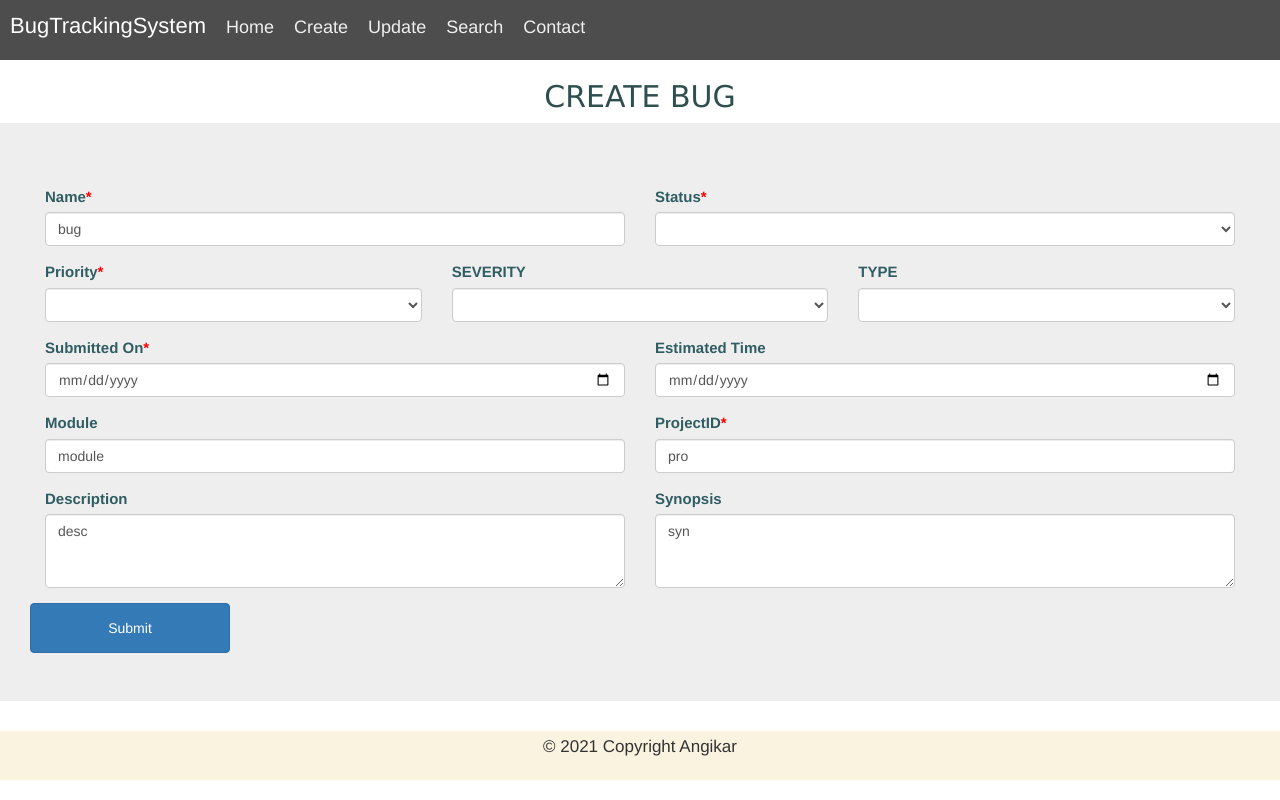
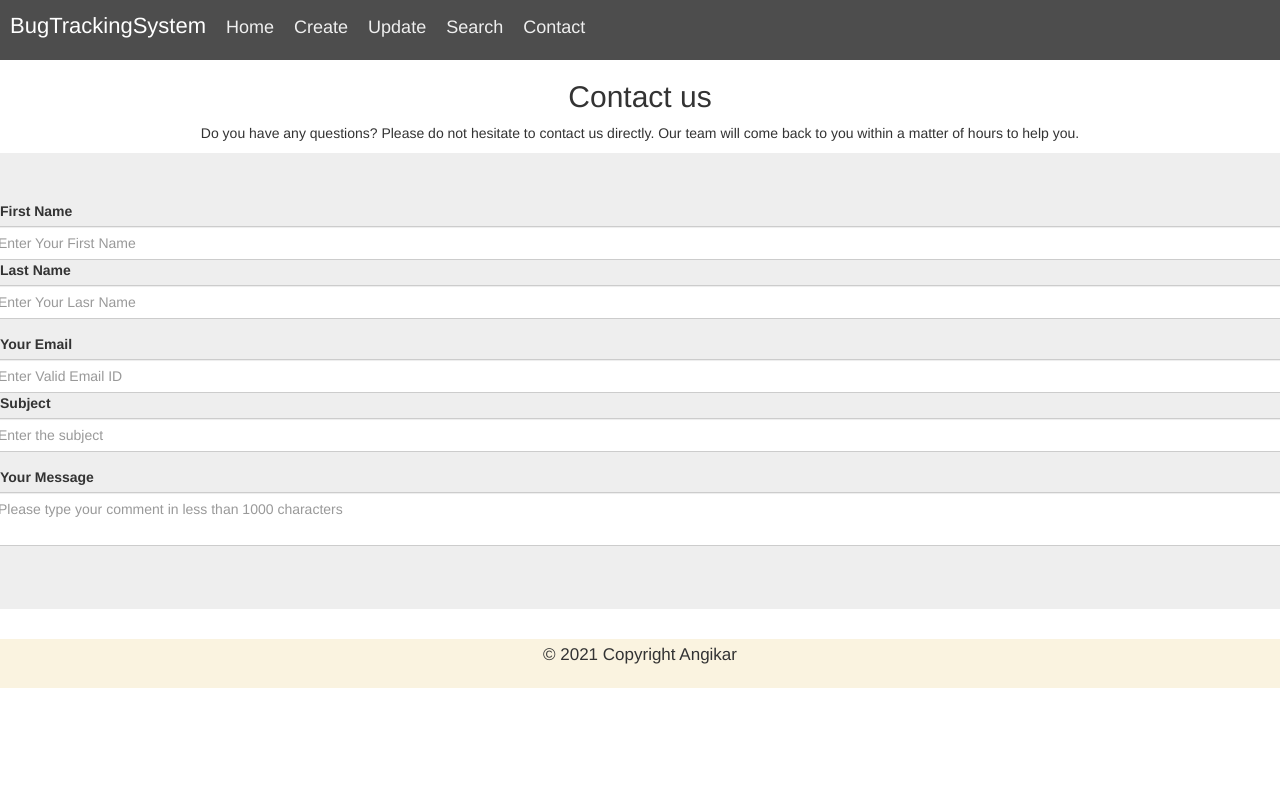
Before and after one commit to ibmtrainingarc/BTS_Angular, an Angular app: page /contact in a window 1280 px wide. Built offline with nearby package versions, Linux system fonts and the light colour scheme.

Commit message:
added validations

```diff
--- a/src/app/Bug.ts
+++ b/src/app/Bug.ts
@@ -4,7 +4,7 @@ import { STATUS } from "./STATUS";
 import { TYPE } from "./TYPE";
 
 export class Bug{
-  name:String="bug";
+  name:String = '';
   status:STATUS=STATUS.NEW;
   priority:PRIORITY=PRIORITY.LOW;
   severity:SEVERITY=SEVERITY.LOW;
--- a/src/app/app.component.html
+++ b/src/app/app.component.html
@@ -1,4 +1,5 @@
 <app-header></app-header>
-<app-bug-form></app-bug-form>
+<!-- <app-bug-form></app-bug-form> -->
 <!-- <app-searchbug></app-searchbug> -->
+<router-outlet></router-outlet>
 <app-footer></app-footer>
--- a/src/app/bug-form/bug-form.component.html
+++ b/src/app/bug-form/bug-form.component.html
@@ -1,29 +1,52 @@
 <!DOCTYPE html>
 <html lang="en">
-
   <head>
-    <meta charset="UTF-8">
-    <meta http-equiv="X-UA-Compatible" content="IE=edge">
-    <meta name="viewport" content="width=device-width, initial-scale=1.0">
-    <link rel="stylesheet" type="text/css" href="bug-form.component.css">
-    <link rel="stylesheet" href="https://maxcdn.bootstrapcdn.com/bootstrap/3.4.1/css/bootstrap.min.css">
+    <meta charset="UTF-8" />
+    <meta http-equiv="X-UA-Compatible" content="IE=edge" />
+    <meta name="viewport" content="width=device-width, initial-scale=1.0" />
+    <link rel="stylesheet" type="text/css" href="bug-form.component.css" />
+    <link
+      rel="stylesheet"
+      href="https://maxcdn.bootstrapcdn.com/bootstrap/3.4.1/css/bootstrap.min.css"
+    />
     <script src="https://ajax.googleapis.com/ajax/libs/jquery/3.5.1/jquery.min.js"></script>
     <script src="https://maxcdn.bootstrapcdn.com/bootstrap/3.4.1/js/bootstrap.min.js"></script>
     <title>Document</title>
   </head>
 
   <body id="bod">
-    <h1>{{title}}</h1>
+    <h1>{{ title }}</h1>
     <div class="jumbotron" id="container">
       <form id="createBug">
         <div class="form-row">
           <div class="form-group col-md-6">
-                    <label for="BugName">Name<span style="color:red">*</span></label>
-                    <input [(ngModel)]='bug.name' name='input1' type="text" class="form-control" id="bugName">
+            <label for="BugName">Name<span style="color: red">*</span></label>
+            <span class="pull-right-char"
+              ><em
+                >&nbsp;&nbsp;({{ 10 - bug.name.length }} characters left)</em
+              ></span
+            >
+            <input
+              [(ngModel)]="bug.name"
+              maxlength="10"
+              name="input1"
+              type="text"
+              class="form-control"
+              id="bugName"
+              required
+            />
           </div>
           <div class="form-group col-md-6">
-                    <label for="bugStatuses">Status<span style="color:red">*</span></label>
-                    <select [(ngModel)]='bug.status' name='input2' id="Status" class="form-control">
+            <label for="bugStatuses"
+              >Status<span style="color: red">*</span></label
+            >
+            <select
+              [(ngModel)]="bug.status"
+              name="input2"
+              required
+              id="Status"
+              class="form-control"
+            >
               <option selected>Choose...</option>
               <option value="NEW">NEW</option>
               <option value="ASSIGNED">ASSIGNED</option>
@@ -46,8 +69,16 @@
         </div>
         <div class="form-row">
           <div class="form-group col-md-4">
-                    <label for="bugPriority">Priority<span style="color:red">*</span></label>
-                    <select [(ngModel)]='bug.priority' name="input3" id="status" class="form-control">
+            <label for="bugPriority"
+              >Priority<span style="color: red">*</span></label
+            >
+            <select
+              [(ngModel)]="bug.priority"
+              name="input3"
+              required
+              id="status"
+              class="form-control"
+            >
               <option value="HIGH">HIGH</option>
               <option value="MEDIUM">MEDIUM</option>
               <option value="LOW">LOW</option>
@@ -55,7 +86,12 @@
           </div>
           <div class="form-group col-md-4">
             <label for="severity">SEVERITY</label>
-                    <select [(ngModel)]='bug.severity' name='input4' id="Severity" class="form-control">
+            <select
+              [(ngModel)]="bug.severity"
+              name="input4"
+              id="Severity"
+              class="form-control"
+            >
               <option selected>Choose...</option>
               <option value="SEVERE">SEVERE</option>
               <option value="MEDIUM">MEDIUM</option>
@@ -64,7 +100,12 @@
           </div>
           <div class="form-group col-md-4">
             <label for="type">TYPE</label>
-                    <select [(ngModel)]='bug.type' name='input5' id="Type" class="form-control">
+            <select
+              [(ngModel)]="bug.type"
+              name="input5"
+              id="Type"
+              class="form-control"
+            >
               <option selected>Choose...</option>
               <option value="FUNCTIONAL">FUNCTIONAL</option>
               <option value="LOOP">LOOP</option>
@@ -75,38 +116,87 @@
         </div>
         <div class="form-row">
           <div class="form-group col-md-6">
-                    <label for="date">Submitted On<span style="color:red">*</span></label>
-                    <input [(ngModel)]='bug.submittedOn' name='input6' type="date" class="form-control" id="date1">
+            <label for="date"
+              >Submitted On<span style="color: red">*</span></label
+            >
+            <input
+              [(ngModel)]="bug.submittedOn"
+              name="input6"
+              type="date"
+              class="form-control"
+              required
+              id="date1"
+            />
           </div>
           <div class="form-group col-md-6">
             <label for="date">Estimated Time</label>
-                    <input [(ngModel)]='bug.eta' name='input7' type="date" class="form-control" id="date2">
+            <input
+              [(ngModel)]="bug.eta"
+              name="input7"
+              type="date"
+              class="form-control"
+              id="date2"
+            />
           </div>
         </div>
         <div class="form-row">
           <div class="form-group col-md-6">
             <label for="mod">Module</label>
-                    <input [(ngModel)]='bug.module' name='input8' type="text" class="form-control" id="module">
+            <input
+              [(ngModel)]="bug.module"
+              name="input8"
+              type="text"
+              class="form-control"
+              id="module"
+            />
           </div>
           <div class="form-group col-md-6">
-                    <label for="pro">ProjectID<span style="color:red">*</span></label>
-                    <input [(ngModel)]='bug.projectId' name='input9' type="text" class="form-control" id="project">
+            <label for="pro">ProjectID<span style="color: red">*</span></label>
+            <input
+              [(ngModel)]="bug.projectId"
+              name="input9"
+              type="text"
+              class="form-control"
+              required
+              id="project"
+            />
           </div>
         </div>
         <div class="form-group">
           <div class="form-group col-md-6">
             <label for="exampleFormControlTextarea1">Description</label>
-                    <textarea [(ngModel)]='bug.description' name='input10' class="form-control" id="desc" rows="3"></textarea>
+            <textarea
+              [(ngModel)]="bug.description"
+              name="input10"
+              placeholder="Description should be maximum 5-30 words"
+              class="form-control"
+              id="desc"
+              rows="3"
+              maxlength="30"
+            ></textarea>
+            <span class="pull-right char"
+              ><em>{{ 30 - bug.description.length }} characters left</em></span
+            >
           </div>
           <div class="form-group col-md-6">
             <label for="exampleFormControlTextarea2">Synopsis</label>
-                    <textarea [(ngModel)]='bug.synopsis' name='input11' class="form-control" id="syn" rows="3"></textarea>
+            <textarea
+              [(ngModel)]="bug.synopsis"
+              name="input11"
+              class="form-control"
+              id="syn"
+              rows="3"
+              maxlength="50"
+            ></textarea>
+            <span class="pull-right char"
+              ><em>{{ 50 - bug.synopsis.length }} characters left</em></span
+            >
           </div>
         </div>
-
       </form>
-        <button (click)='saveBug()' class="btn btn-primary" type="submit">Submit</button>
+      <button (click)="saveBug()" class="btn btn-primary" type="submit">
+        Submit
+      </button>
     </div>
   </body>
-
 </html>
--- a/src/app/bug.service.ts
+++ b/src/app/bug.service.ts
@@ -13,7 +13,8 @@ export class BugService {
   save(bug: Bug) {
     return this.http.post('http://localhost:8080/bug', bug ,
       {
-      headers: { "content-type": 'application/json' }
+      headers: { "content-type": 'application/json' },
+      responseType : "text"
      });
   }
 
--- /dev/null
+++ b/src/app/contact/contact.component.html
@@ -0,0 +1,64 @@
+<!DOCTYPE html>
+<html lang="en">
+<head>
+  <meta charset="UTF-8">
+  <meta name="viewport" content="width=device-width, initial-scale=1.0">
+  <link rel="stylesheet" type="text/css" href="contact.component.css">
+    <link rel="stylesheet" href="https://maxcdn.bootstrapcdn.com/bootstrap/3.4.1/css/bootstrap.min.css">
+    <script src="https://ajax.googleapis.com/ajax/libs/jquery/3.5.1/jquery.min.js"></script>
+    <script src="https://maxcdn.bootstrapcdn.com/bootstrap/3.4.1/js/bootstrap.min.js"></script>
+  <title>Document</title>
+  <title>Document</title>
+</head>
+<body>
+  <h2 class="h1-responsive font-weight-bold text-center my-4">Contact us</h2>
+  <p class="text-center w-responsive mx-auto mb-5">Do you have any questions? Please do not hesitate to contact us
+    directly. Our team will come back to you within
+    a matter of hours to help you.</p>
+  <form class="jumbotron">
+
+    <div>
+      <div class="form-group row">
+        <label for="colFormLabelLg" class="col-lg-2 col-form-label control-label control-label">First Name</label>
+        <div class="col">
+          <input type="text" class="form-control" placeholder="Enter Your First Name" id="firstName" required>
+        </div>
+
+        <label for="colFormLabelLg" class="col-lg-2 col-form-label control-label control-label">Last Name</label>
+
+        <div class="col">
+          <input type="text" class="form-control" placeholder="Enter Your Lasr Name " id="lastName" required>
+        </div>
+      </div>
+    </div>
+
+
+
+
+    <div>
+      <div class="form-group row">
+        <label for="colFormLabelLg " class="col-lg-2 col-form-label control-label control-label">Your Email</label>
+        <div class="col">
+          <input type="email" class="form-control" placeholder="Enter Valid Email ID" id="email" required>
+        </div>
+
+        <label for="colFormLabelLg" class="col-lg-2 col-form-label control-label control-label">Subject</label>
+
+        <div class="col">
+          <input type="text" class="form-control" placeholder="Enter the subject " id="subject" required>
+        </div>
+      </div>
+    </div>
+    <div class="form-group row">
+      <label for="colFormLabelLg" class="col-lg-2 col-form-label control-label">Your Message </label>
+
+
+      <div class="col">
+        <textarea minlength="5" maxlength="1000" class="form-control"
+          placeholder="Please type your comment in less than 1000 characters" id="description" required></textarea>
+      </div>
+    </div>
+  </form>
+
+</body>
+</html>
--- a/src/app/header/header.component.html
+++ b/src/app/header/header.component.html
@@ -25,8 +25,8 @@
             </div>
 
             <div class="nav-links">
-                <a href="index.html">Home</a> <a href="createBug.html">Create</a> <a href="updateBug.html">Update</a> <a href="searchBug.html">Search</a>
-                <a href="contact.html">Contact</a>
+                <a href="index.html">Home</a> <a routerLink="/createBug" routerLinkActive="active">Create</a> <a href="updateBug.html">Update</a> <a routerLink="/search" routerLinkActive="active">Search</a>
+                <a routerLink="/contact" routerLinkActive="active">Contact</a>
             </div>
         </div>
     </header>
--- a/src/app/searchbug/searchbug.component.html
+++ b/src/app/searchbug/searchbug.component.html
@@ -71,8 +71,8 @@
           <td>{{bug.priority}}</td>
           <td>{{bug.severity}}</td>
           <td>{{bug.type}}</td>
-          <td>{{bug.submittedOn}}</td>
-          <td>{{bug.eta}}</td>
+          <td>{{bug.submittedOn | date: 'd/M/yy'}}</td>
+          <td>{{bug.eta | date: 'd/M/yy'}}</td>
           <td>{{bug.module}}</td>
           <td>{{bug.projectId}}</td>
           <td>{{bug.description}}</td>
```
Also changed, not shown: src/app/app.module.ts (+15 -2 lines), src/app/contact/contact.component.ts (added, +15 -0 lines), src/app/header/header.component.css (+94 -9 lines), src/app/searchbug/searchbug.component.ts (+18 -4 lines), src/app/contact/contact.component.css (added), 1 other file (tests, documents, lock files or other folders). Lines whose indentation alone changed are shown as unchanged.
